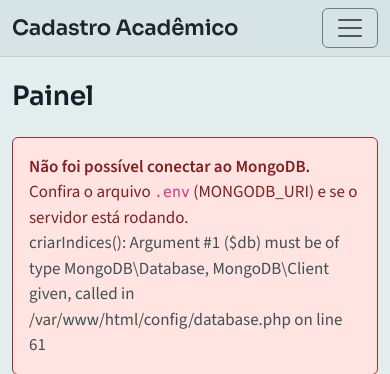
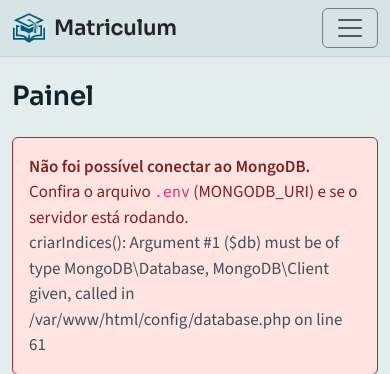
Before and after one commit to Pellegrini196/cadastro-mongodb-php, a PHP site: page /index.php in a window 390 px wide. Shown: the top 374 px of the page. Run offline with PHP 8.4, Linux system fonts and the light colour scheme.

Commit message:
Dá o nome Matriculum ao sistema e adiciona logotipo e favicon
- Nome Matriculum no cabeçalho, no título das páginas, no README e nos docs
- Logotipo do Gemini vetorizado (public/assets/logo.svg), com cores chapadas
  dos tokens e fundo transparente, no cabeçalho ao lado do nome
- Favicon com o mesmo logotipo: SVG, ICO (16, 32 e 48 px) e ícone de iPhone
  de 180 px, ligados no cabeçalho com theme-color
- DESIGN.md e PROJETO.md com o nome, a logo, o favicon e o limite em 16 px

Co-Authored-By: Claude Sonnet 5.5 <noreply@anthropic.com>

```diff
--- a/templates/header.php
+++ b/templates/header.php
@@ -1,6 +1,6 @@
 <?php
 /** @var string $titulo */
-$titulo = $titulo ?? 'Cadastro Acadêmico';
+$titulo = $titulo ?? 'Matriculum';
 $atual  = $_SERVER['SCRIPT_NAME'] ?? '';
 $ativo  = fn(string $parte) => str_contains($atual, $parte) ? 'active' : '';
 ?>
@@ -9,7 +9,11 @@ $ativo  = fn(string $parte) => str_contains($atual, $parte) ? 'active' : '';
 <head>
     <meta charset="utf-8">
     <meta name="viewport" content="width=device-width, initial-scale=1">
-    <title><?= h($titulo) ?> · Cadastro Acadêmico</title>
+    <title><?= h($titulo) ?> · Matriculum</title>
+    <link rel="icon" href="<?= url('assets/favicon.svg') ?>" type="image/svg+xml">
+    <link rel="icon" href="<?= url('assets/favicon.ico') ?>" sizes="48x48">
+    <link rel="apple-touch-icon" href="<?= url('assets/apple-touch-icon.png') ?>">
+    <meta name="theme-color" content="#D7E4E6">
     <link rel="preconnect" href="https://fonts.googleapis.com">
     <link rel="preconnect" href="https://fonts.gstatic.com" crossorigin>
     <link href="https://fonts.googleapis.com/css2?family=Sora:wght@500;600&family=Source+Sans+3:ital,wght@0,400;0,500;0,600;1,400&display=swap" rel="stylesheet">
@@ -20,8 +24,9 @@ $ativo  = fn(string $parte) => str_contains($atual, $parte) ? 'active' : '';
 <body>
 <nav class="navbar navbar-expand-md app-nav border-bottom mb-4">
     <div class="container">
-        <a class="navbar-brand fw-semibold text-body" href="<?= url('index.php') ?>">
-            Cadastro Acadêmico
+        <a class="navbar-brand fw-semibold text-body d-flex align-items-center gap-2" href="<?= url('index.php') ?>">
+            <img src="<?= url('assets/logo.svg') ?>" alt="" width="34" height="32">
+            Matriculum
         </a>
         <button class="navbar-toggler" type="button" data-bs-toggle="collapse" data-bs-target="#menu"
                 aria-controls="menu" aria-expanded="false" aria-label="Abrir menu">
```
Also changed, not shown: DESIGN.md (+15 -1 lines), PROJETO.md (+2 -0 lines), README.md, public/assets/apple-touch-icon.png (added), public/assets/favicon.ico (added), public/assets/favicon.svg (added), public/assets/logo.svg (added).
